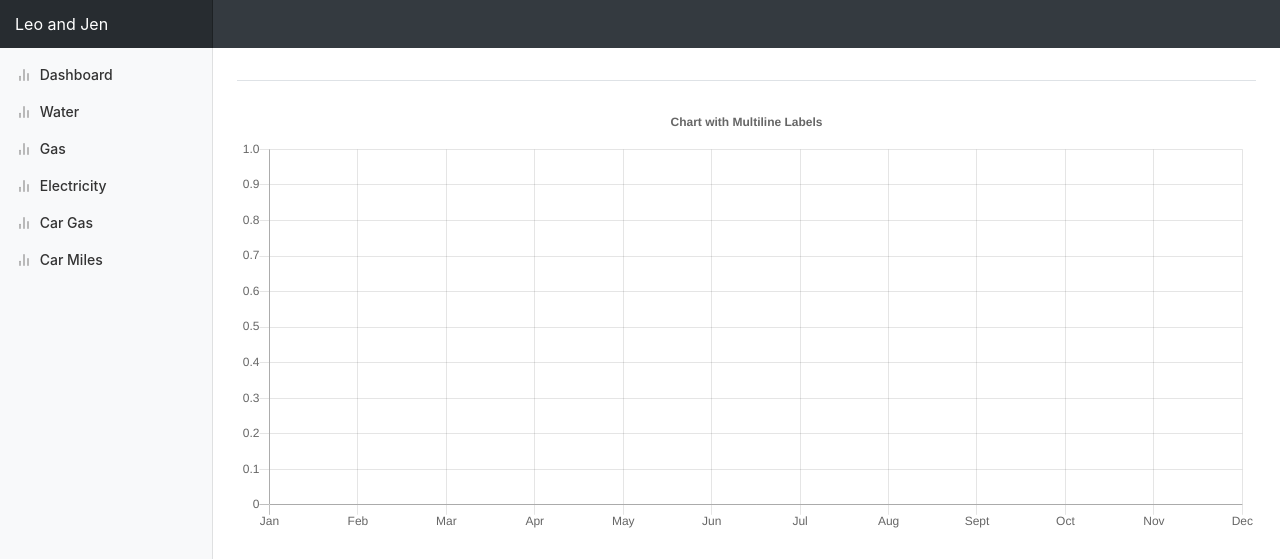
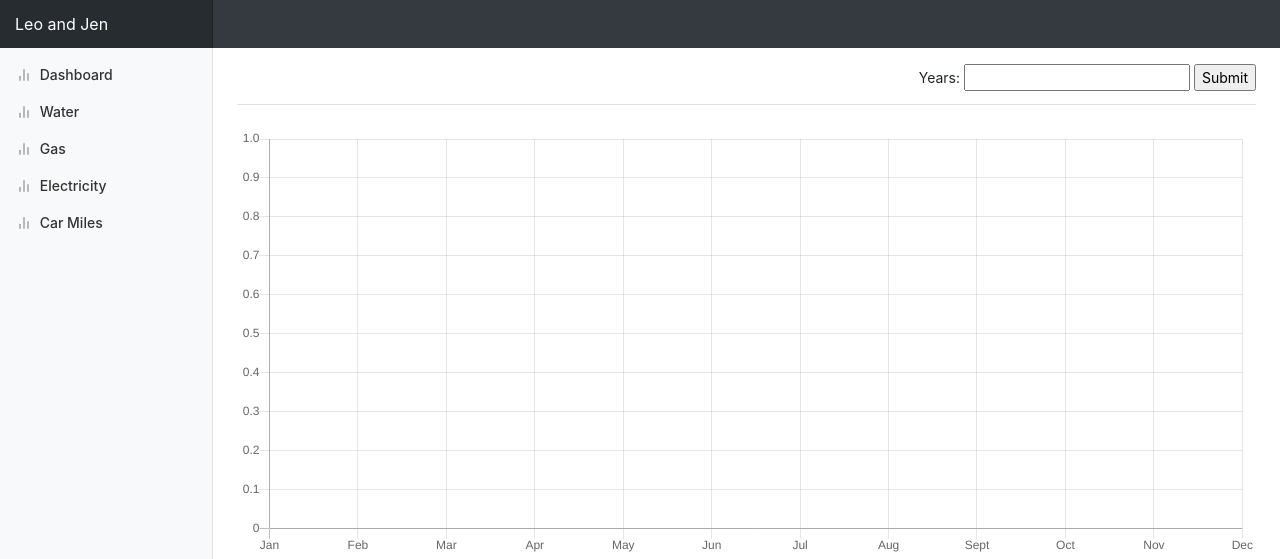
Before and after one commit to dtraleigh/data, a Django app: template data/templates/page.html in a window 1280 px wide. Shown: the top 559 px of the page. Run offline with Django 3.2, Linux system fonts and the light colour scheme; the template is opened without the code that fills it, so the values that code supplies are empty; some libraries are stand-ins or nearby versions.

Commit message:
Added the years form.

```diff
--- a/data/templates/page.html
+++ b/data/templates/page.html
@@ -10,11 +10,15 @@
         <button class="btn btn-sm btn-outline-secondary">Export</button>
       </div>
     </div>-->
+    <form action="?" method="get">
+      <label for="years_input">Years: </label>
+      <input id="years_input" type="text" name="years">
+      <input type="submit" value="Submit">
+    </form>
   </div>
 
   <canvas class="my-4" id="myChart" width="900" height="380"></canvas>
 
-  <h2>{{title}}</h2>
   <div class="table-responsive">
     <table class="table table-striped table-sm">
       <thead>
--- a/data/templates/sidebar.html
+++ b/data/templates/sidebar.html
@@ -26,12 +26,6 @@
         </a>
       </li>
       <li class="nav-item">
-        <a class="nav-link" href="/car_gas">
-          <span data-feather="bar-chart-2"></span>
-          Car Gas
-        </a>
-      </li>
-      <li class="nav-item">
         <a class="nav-link" href="/car_miles">
           <span data-feather="bar-chart-2"></span>
           Car Miles
--- a/static/js/myChart.js
+++ b/static/js/myChart.js
@@ -8,7 +8,7 @@ var config = {
     options: {
         responsive: true,
         title: {
-            display: true,
+            display: false,
             text: 'Chart with Multiline Labels'
         },
     }
```
